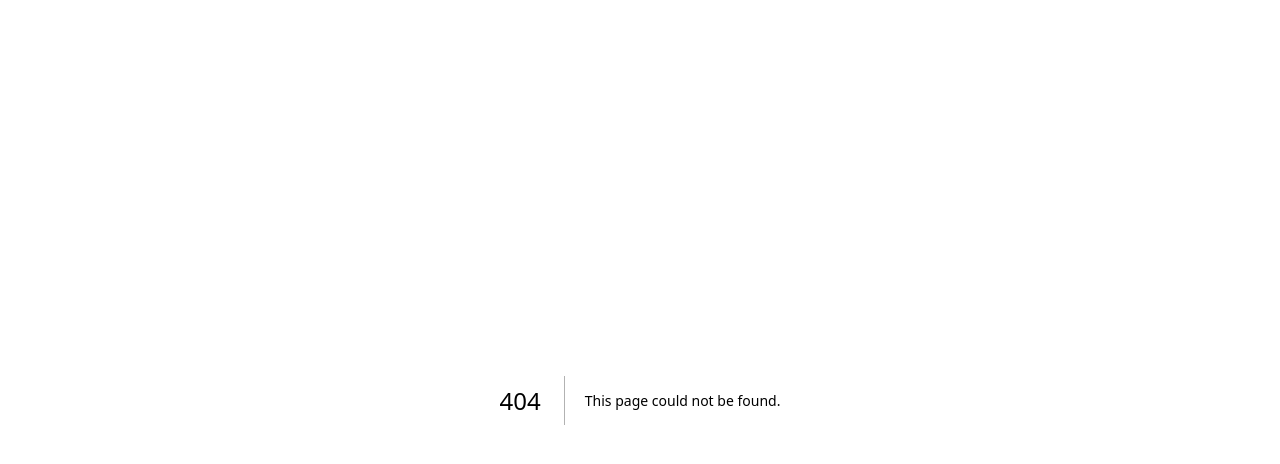
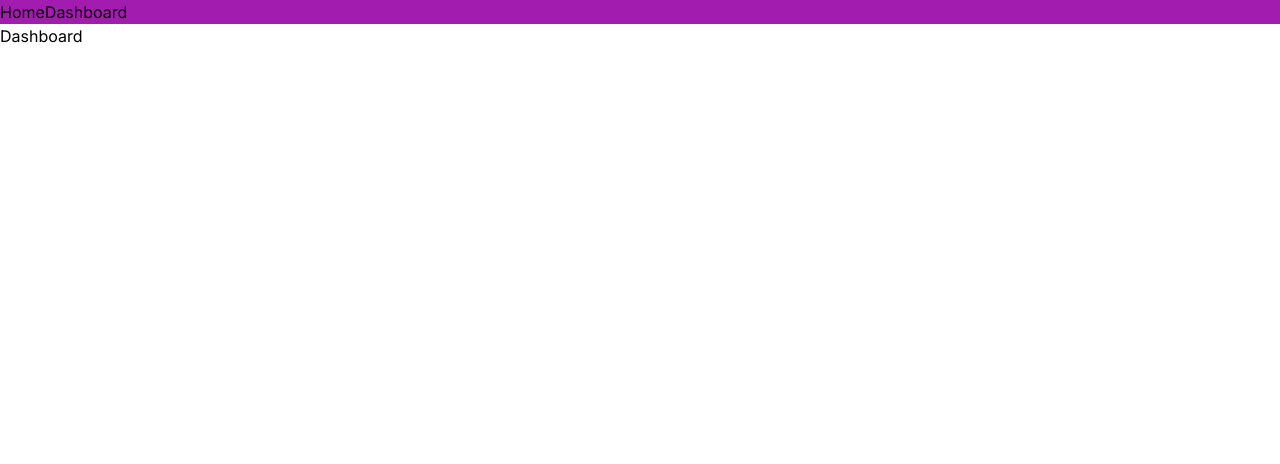
Before and after one commit to koslinj/StayOnHabit, a Next.js app: page /dashboard in a window 1280 px wide. Before the commit this address had no page. Shown: the top 464 px of the page. Built offline with nearby package versions, Linux system fonts and the light colour scheme.

Commit message:
basic github authentication with next-auth

```diff
--- /dev/null
+++ b/app/api/auth/[...nextauth]/options.ts
@@ -0,0 +1,11 @@
+import { AuthOptions } from "next-auth";
+import GitHubProvider from "next-auth/providers/github";
+
+export const options: AuthOptions = {
+    providers: [
+        GitHubProvider({
+            clientId: process.env.GITHUB_ID as string,
+            clientSecret: process.env.GITHUB_SECRET as string
+        })
+    ]
+}
--- /dev/null
+++ b/app/api/auth/[...nextauth]/route.ts
@@ -0,0 +1,6 @@
+import NextAuth from "next-auth"
+import { options } from "./options"
+
+const handler = NextAuth(options)
+
+export { handler as GET, handler as POST }
--- /dev/null
+++ b/app/components/Navbar.tsx
@@ -0,0 +1,11 @@
+import Link from "next/link";
+
+
+export default function Navbar() {
+  return (
+    <nav className="bg-fuchsia-700">
+        <Link href='/'>Home</Link>
+        <Link href='/dashboard'>Dashboard</Link>
+    </nav>
+  )
+}
--- /dev/null
+++ b/app/dashboard/page.tsx
@@ -0,0 +1,8 @@
+
+export default function Dashboard() {
+    return (
+      <main>
+          Dashboard
+      </main>
+    )
+  }
--- a/app/layout.tsx
+++ b/app/layout.tsx
@@ -1,12 +1,13 @@
 import './globals.css'
 import type { Metadata } from 'next'
 import { Inter } from 'next/font/google'
+import Navbar from './components/Navbar'
 
 const inter = Inter({ subsets: ['latin'] })
 
 export const metadata: Metadata = {
-  title: 'Create Next App',
-  description: 'Generated by create next app',
+    title: 'Stay On Habit',
+    description: 'Web application tracking your daily habits',
 }
 
 export default function RootLayout({
@@ -16,7 +17,10 @@ export default function RootLayout({
 }) {
     return (
         <html lang="en">
-      <body className={inter.className}>{children}</body>
+            <body className={inter.className}>
+                <Navbar />
+                {children}
+            </body>
         </html>
     )
 }
--- a/app/page.tsx
+++ b/app/page.tsx
@@ -1,4 +1,3 @@
-
 
 export default function Home() {
   return (
--- /dev/null
+++ b/middleware.ts
@@ -0,0 +1,3 @@
+export { default } from "next-auth/middleware"
+
+export const config = { matcher: ["/dashboard"] }
--- a/package.json
+++ b/package.json
@@ -16,6 +16,7 @@
     "eslint": "8.48.0",
     "eslint-config-next": "13.4.19",
     "next": "13.4.19",
+    "next-auth": "^4.23.1",
     "postcss": "8.4.28",
     "react": "18.2.0",
     "react-dom": "18.2.0",
```
Also changed, not shown: 1 other file (tests, documents, lock files or other folders). Lines whose indentation alone changed are shown as unchanged.
